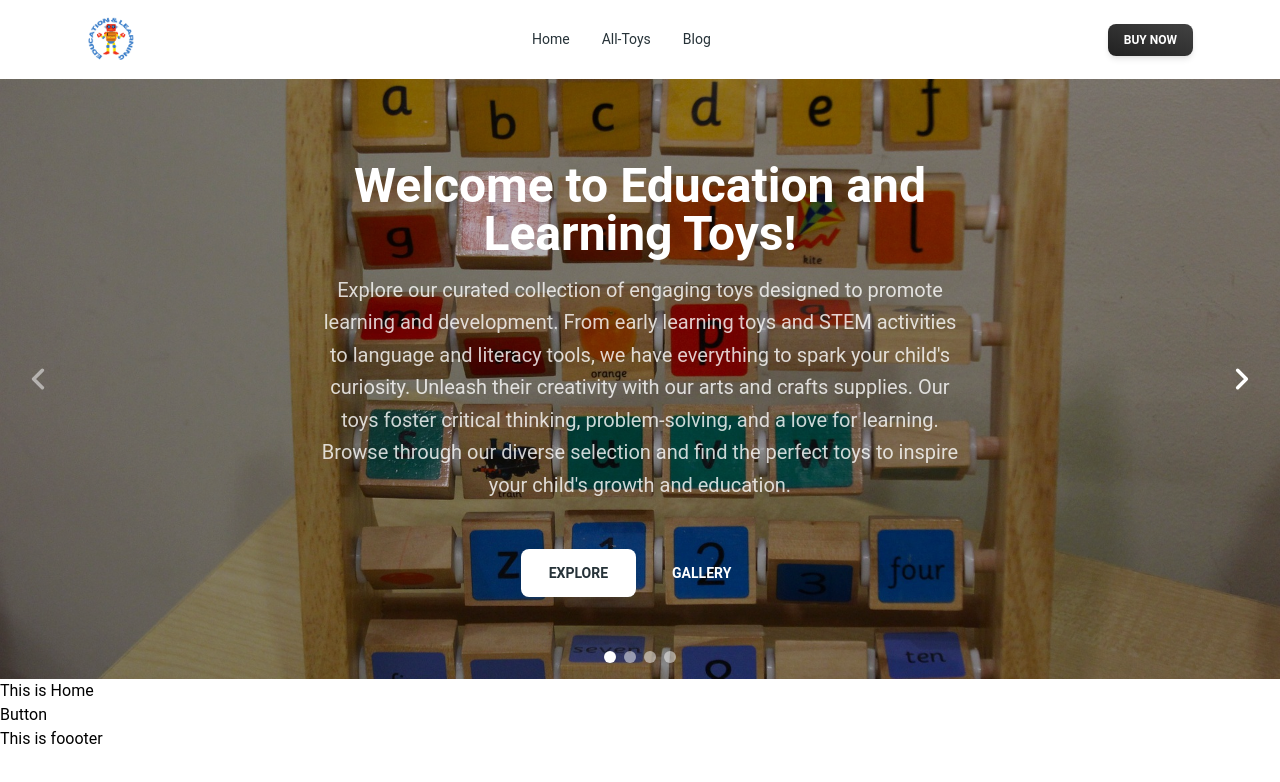
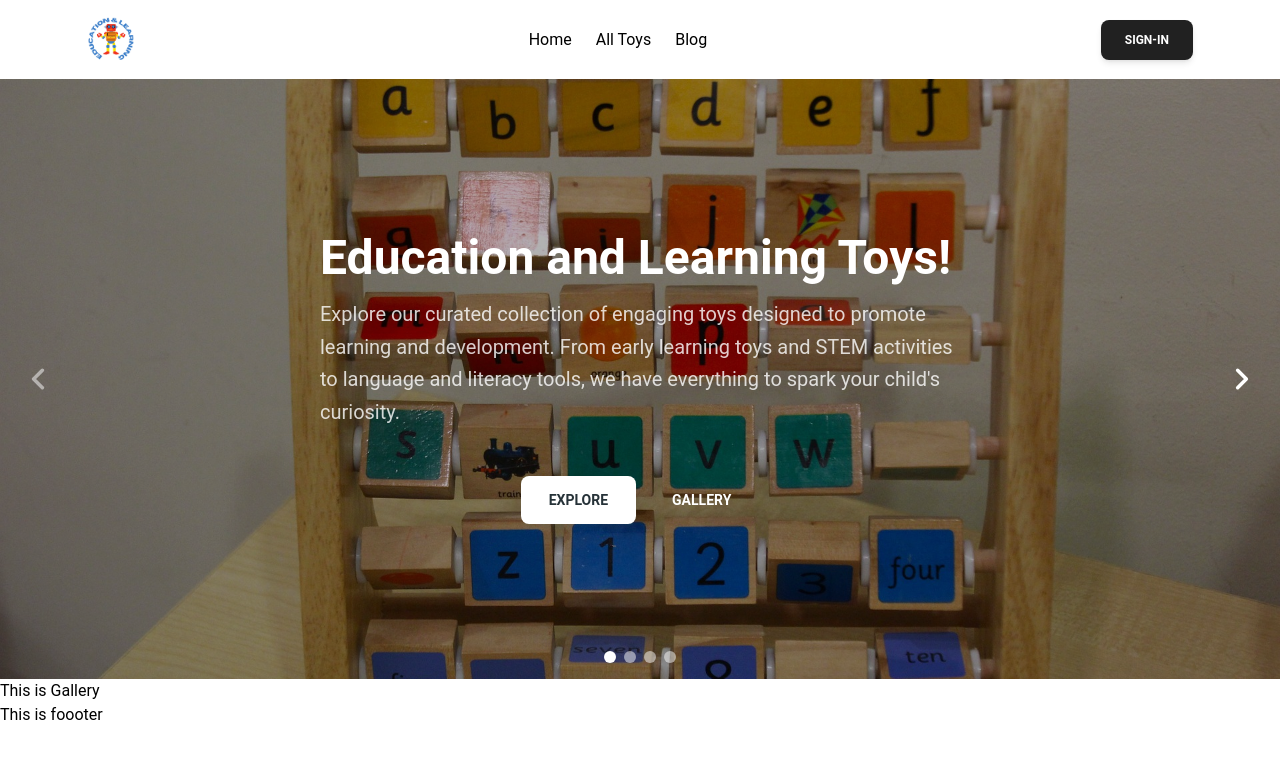
Before and after one commit to shaykotselim/toy_marketplace_project_11, a React (Vite) app: page / in a window 1280 px wide. Shown: the top 782 px of the page. Built offline with nearby package versions, Linux system fonts and the light colour scheme; no server answers.

Commit message:
added new some change

```diff
--- a/src/pages/home/Home.jsx
+++ b/src/pages/home/Home.jsx
@@ -1,12 +1,12 @@
 import React from 'react';
 import Banner from './banner/Banner';
+import Gallary from './gallary/Gallary';
 
 const Home = () => {
     return (
         <div>
             <Banner/>
-            <h1>This is Home</h1>
-            <button className="btn btn-active btn-secondary">Button</button>
+            <Gallary/>
         </div>
     );
 };
--- a/src/pages/home/banner/Banner.jsx
+++ b/src/pages/home/banner/Banner.jsx
@@ -14,13 +14,13 @@ const Banner = () => {
           className="h-full w-full object-cover"
         />
         <div className="absolute inset-0 grid h-full w-full place-items-center bg-black/30">
-          <div className="w-3/4 text-center md:w-2/4">
+          <div className="w-3/4  md:w-2/4">
             <Typography
               variant="h1"
               color="white"
               className="mb-4 text-3xl md:text-4xl lg:text-5xl"
             >
-              Welcome to Education and Learning Toys!
+            Education and Learning Toys!
             </Typography>
             <Typography
               variant="lead"
@@ -30,11 +30,7 @@ const Banner = () => {
               Explore our curated collection of engaging toys designed to
               promote learning and development. From early learning toys and
               STEM activities to language and literacy tools, we have everything
-              to spark your child's curiosity. Unleash their creativity with our
-              arts and crafts supplies. Our toys foster critical thinking,
-              problem-solving, and a love for learning. Browse through our
-              diverse selection and find the perfect toys to inspire your
-              child's growth and education.
+              to spark your child's curiosity.
             </Typography>
             <div className="flex justify-center gap-2">
               <Button size="lg" color="white">
@@ -53,14 +49,14 @@ const Banner = () => {
           alt="image 2"
           className="h-full w-full object-cover"
         />
-        <div className="absolute inset-0 grid h-full w-full items-center bg-black/30">
+        <div className="absolute inset-0 grid h-full w-full items-center bg-black/50">
           <div className="w-3/4 pl-12 md:w-2/4 md:pl-20 lg:pl-32">
             <Typography
               variant="h1"
               color="white"
               className="mb-4 text-3xl md:text-4xl lg:text-5xl"
             >
-              Welcome to Education and Learning Toys!
+             Education and Learning Toys!
             </Typography>
             <Typography
               variant="lead"
@@ -70,11 +66,7 @@ const Banner = () => {
               Explore our curated collection of engaging toys designed to
               promote learning and development. From early learning toys and
               STEM activities to language and literacy tools, we have everything
-              to spark your child's curiosity. Unleash their creativity with our
-              arts and crafts supplies. Our toys foster critical thinking,
-              problem-solving, and a love for learning. Browse through our
-              diverse selection and find the perfect toys to inspire your
-              child's growth and education.
+              to spark your child's curiosity.
             </Typography>
             <div className="flex gap-2">
               <Button size="lg" color="white">
@@ -93,14 +85,14 @@ const Banner = () => {
           alt="image 3"
           className="h-full w-full object-cover"
         />
-        <div className="absolute inset-0 grid h-full w-full items-end bg-black/30">
+        <div className="absolute inset-0 grid h-full w-full items-end bg-black/50">
           <div className="w-3/4 pl-12 pb-12 md:w-2/4 md:pl-20 md:pb-20 lg:pl-32 lg:pb-32">
             <Typography
               variant="h1"
               color="white"
               className="mb-4 text-3xl md:text-4xl lg:text-5xl"
             >
-              Welcome to Education and Learning Toys!
+              Education and Learning Toys!
             </Typography>
             <Typography
               variant="lead"
@@ -110,11 +102,7 @@ const Banner = () => {
               Explore our curated collection of engaging toys designed to
               promote learning and development. From early learning toys and
               STEM activities to language and literacy tools, we have everything
-              to spark your child's curiosity. Unleash their creativity with our
-              arts and crafts supplies. Our toys foster critical thinking,
-              problem-solving, and a love for learning. Browse through our
-              diverse selection and find the perfect toys to inspire your
-              child's growth and education.
+              to spark your child's curiosity.
             </Typography>
             <div className="flex gap-2">
               <Button size="lg" color="white">
@@ -133,14 +121,14 @@ const Banner = () => {
           alt="image 4"
           className="h-full w-full object-cover"
         />
-        <div className="absolute inset-0 grid h-full w-full items-end bg-black/30">
+        <div className="absolute inset-0 grid h-full w-full items-end bg-black/50">
           <div className="w-3/4 pl-12 pb-12 md:w-2/4 md:pl-20 md:pb-20 lg:pl-32 lg:pb-32">
             <Typography
               variant="h1"
               color="white"
               className="mb-4 text-3xl md:text-4xl lg:text-5xl"
             >
-              Welcome to Education and Learning Toys!
+            Education and Learning Toys!
             </Typography>
             <Typography
               variant="lead"
@@ -150,11 +138,7 @@ const Banner = () => {
               Explore our curated collection of engaging toys designed to
               promote learning and development. From early learning toys and
               STEM activities to language and literacy tools, we have everything
-              to spark your child's curiosity. Unleash their creativity with our
-              arts and crafts supplies. Our toys foster critical thinking,
-              problem-solving, and a love for learning. Browse through our
-              diverse selection and find the perfect toys to inspire your
-              child's growth and education.
+              to spark your child's curiosity.
             </Typography>
             <div className="flex gap-2">
               <Button size="lg" color="white">
--- a/src/pages/home/gallary/Gallary.jsx
+++ b/src/pages/home/gallary/Gallary.jsx
@@ -3,7 +3,7 @@ import React from 'react';
 const Gallary = () => {
     return (
         <div>
-
+            <h1>This is Gallery</h1>
         </div>
     );
 };
--- a/src/shared/header/navbar/NavBar.jsx
+++ b/src/shared/header/navbar/NavBar.jsx
@@ -1,4 +1,4 @@
-import { useState, useEffect } from "react";
+import { useState, useEffect, useContext } from "react";
 import {
   Navbar,
   MobileNav,
@@ -7,64 +7,109 @@ import {
   IconButton,
   Card,
 } from "@material-tailwind/react";
-import { Link } from "react-router-dom";
-import logo from '../../../assets/logo.png'
-const  NavBar = ()=> {
+import { Link, NavLink } from "react-router-dom";
+import logo from "../../../assets/logo.png";
+import { AuthContext } from "../../../provider/AuthProvider";
+import logo2 from "../../../assets/banner/bannar1.jpg";
+const NavBar = () => {
   const [openNav, setOpenNav] = useState(false);
+  //-------------LogOut Area Start------------------
+  const { user, logOut } = useContext(AuthContext);
+  console.log(user);
+  const handleSignOut = () => {
+    logOut()
+      .then(() => {
+        alert('Sign-Out Successfully')
+      })
+      .catch((error) => {
+        alert(error.message);
+      });
+  };
 
+  //_____________Logout Area End______________________
   useEffect(() => {
-    window.addEventListener("resize", () => window.innerWidth >= 960 && setOpenNav(false));
+    window.addEventListener(
+      "resize",
+      () => window.innerWidth >= 960 && setOpenNav(false)
+    );
   }, []);
 
   const navList = (
     <ul className="mb-4 mt-2 flex flex-col gap-2 lg:mb-0 lg:mt-0 lg:flex-row lg:items-center lg:gap-6">
-      <Typography
+      {/* <Typography
         as="li"
         variant="small"
         color="blue-gray"
         className="p-1 font-normal"
       >
-        <Link to="/">
-         Home
-        </Link>
+        <NavLink to="/"className={({ isActive }) =>
+            isActive ? "text-orange-600" : "text-black"
+          }>
+          Home
+        </NavLink>
+      </Typography>
 
-      </Typography>
-      <Typography
+    <Typography
         as="li"
         variant="small"
         color="blue-gray"
         className="p-1 font-normal"
       >
-        <Link to="/all-toys">
-          All-Toys
-        </Link>
-      </Typography>
-      <Typography
+        <NavLink to="/all-toys"className={({ isActive }) =>
+            isActive ? "text-orange-600" : "text-black"
+          }>
+          All Toys
+        </NavLink>
+    </Typography>
+
+    <Typography
         as="li"
         variant="small"
         color="blue-gray"
         className="p-1 font-normal"
       >
-        <Link to="/blog">
-            Blog
-        </Link>
-      </Typography>
+        <NavLink to="/blog"className={({ isActive }) =>
+            isActive ? "text-orange-600" : "text-black"
+          }>
+          Blog
+        </NavLink>
+    </Typography> */}
+
+      <li className="text-black"><Link to='/'>Home</Link></li>
+      <li className="text-black"><Link to="/all-toys">All Toys</Link></li>
+      <li className="text-black cursor-pointer"><Link to="/blog">Blog</Link></li>
+      {
+        user?<li className="text-black"><Link to="/add-toys">Add Toys</Link></li>:''
+      }
+      {
+        user?<li className="text-black"><Link to="/my-toys">My Toys</Link></li>:''
+      }
+
 
     </ul>
   );
 
   return (
     <Navbar className="mx-auto max-w-screen-xl shadow-none py-2 px-4 lg:px-4 lg:py-4">
-      <div className="container mx-auto flex items-center justify-between text-blue-gray-900">
-          <div>
-            <Link to="/">
+      <div className="container mx-auto flex justify-between items-center sm: text-blue-gray-900">
+        <div>
+          <Link to="/">
             <img className="w-12" src={logo} alt="" />
-            </Link>
+          </Link>
+        </div>
+        <div className="hidden lg:block">{navList}</div>
+        <div className="flex gap-4 lg:items-center lg:gap-4">
+
+          <div className="flex gap-4 ml-20 lg:ml-0 items-center">
+          {
+            user?<img title={user?.displayName} className="w-10 h-10 rounded-full cursor-pointer" src={user?.photoURL}/>:''
+          }
+
+          {
+            user?<Button onClick={handleSignOut}>Sign-out</Button>:<Button ><NavLink to="/sign-in">Sign-In</NavLink></Button>
+          }
           </div>
-        <div className="hidden lg:block">{navList}</div>
-        <Button variant="gradient" size="sm" className="hidden lg:inline-block">
-          <span>Buy Now</span>
-        </Button>
+        </div>
         <IconButton
           variant="text"
           className="ml-auto h-6 w-6 text-inherit hover:bg-transparent focus:bg-transparent active:bg-transparent lg:hidden"
@@ -104,14 +149,14 @@ const  NavBar = ()=> {
         </IconButton>
       </div>
       <MobileNav open={openNav}>
-        <div className="container mx-auto">
+        <div className=" bg-blue-gray-300 p-4 rounded w-1/2">
           {navList}
-          <Button variant="gradient" size="sm" fullWidth className="mb-2">
-            <span>Buy Now</span>
-          </Button>
+          {/* {
+            user?<Button className="w-full" onClick={handleSignOut}>Sign-out</Button>:''
+          } */}
         </div>
       </MobileNav>
     </Navbar>
   );
-}
+};
 export default NavBar;
```
Also changed, not shown: src/pages/authentication/signIn/SingIn.jsx (+18 -4 lines), src/pages/authentication/signUp/SignUp.jsx (+33 -5 lines), src/provider/AuthProvider.jsx (+19 -2 lines).
